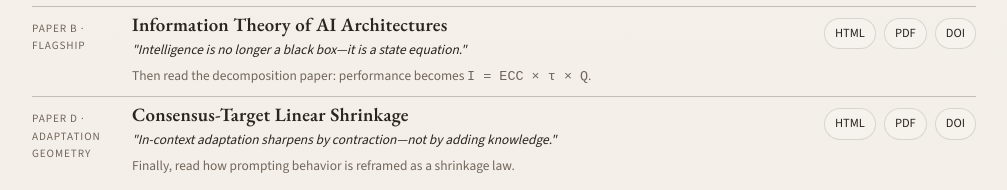
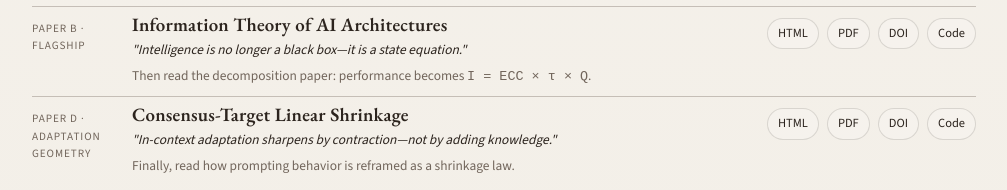
Before and after one commit to hyeongrok91-collab/hyeongrok91-collab.github.io, a plain HTML site: page index.html in a window 1280 px wide. Shown: the part 1398-1588 px from the top of the page, without its empty margins (136-1143 px from the left). Drawn offline with nearby package versions, Linux system fonts and the light colour scheme.

Commit message:
add Code buttons with reproducibility packages (Paper B+D)

```diff
--- a/index.html
+++ b/index.html
@@ -840,6 +840,7 @@
                         <a class="btn" href="paper_b.html">HTML</a>
                         <a class="btn" href="paper_b.pdf">PDF</a>
                         <a class="btn" href="https://doi.org/10.5281/zenodo.18865785">DOI</a>
+                        <a class="btn" href="paper_b_code.zip">Code</a>
                     </div>
                 </article>
                 <article class="pub-item">
@@ -854,6 +855,7 @@
                         <a class="btn" href="paper_d.html">HTML</a>
                         <a class="btn" href="paper_d.pdf">PDF</a>
                         <a class="btn" href="https://doi.org/10.5281/zenodo.18883406">DOI</a>
+                        <a class="btn" href="paper_d_code.zip">Code</a>
                     </div>
                 </article>
             </div>
```
Also changed, not shown: 2 other files.
